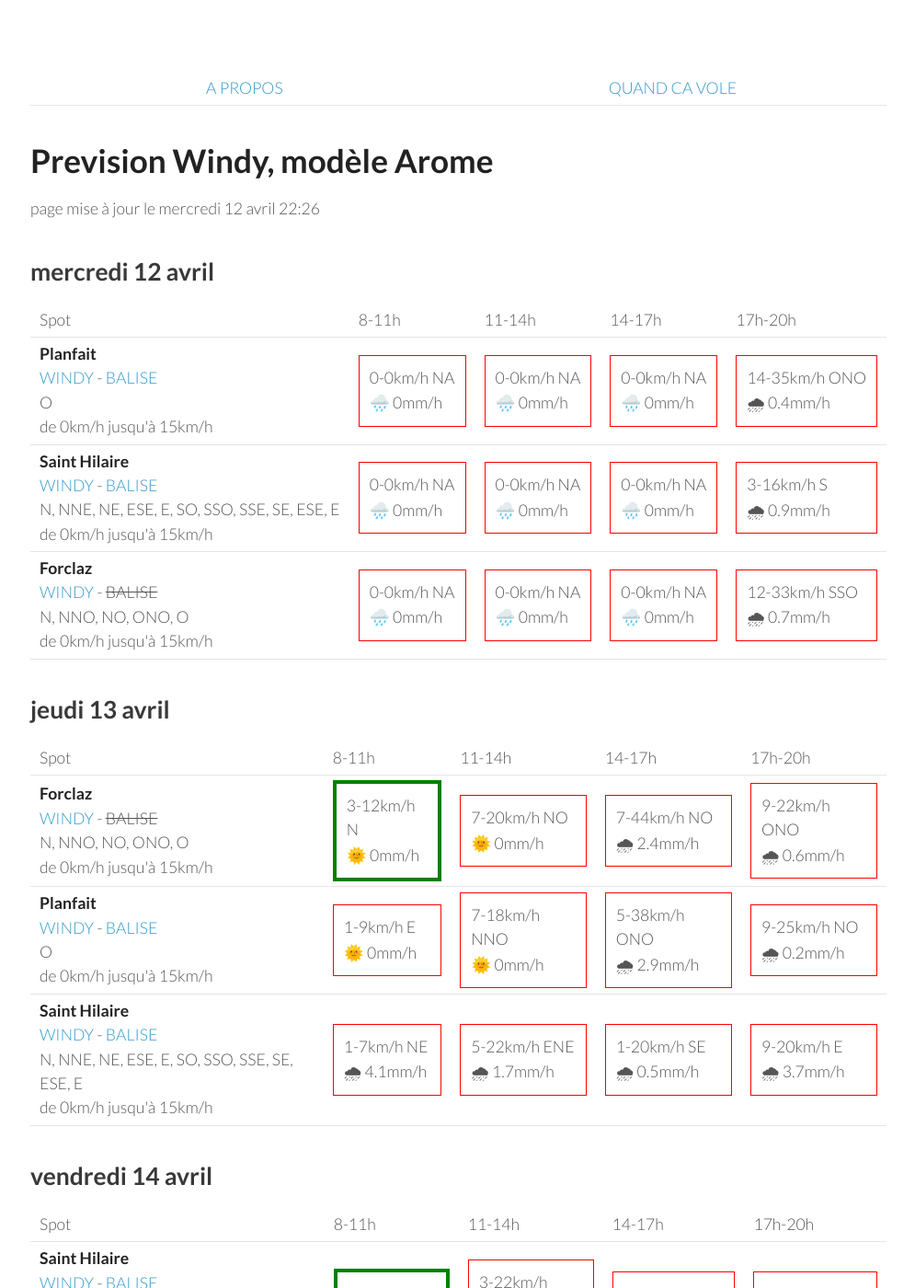
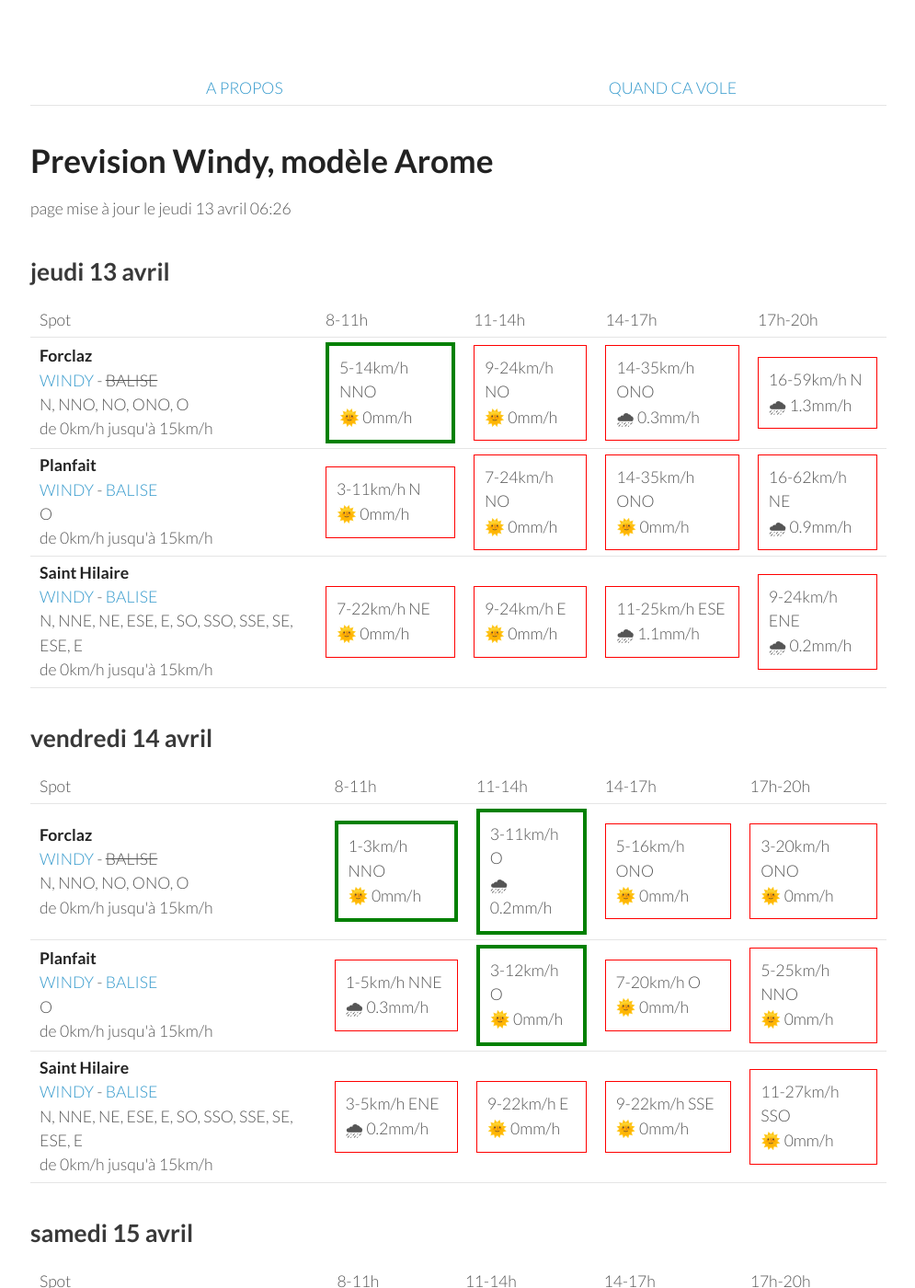
Before and after one commit to parapente-dans-le-nord/parapente-dans-le-nord.github.io, a Jekyll site: the page built from alpes_nord.markdown, in a window 1280 px wide and 1400 px high. Shown: the whole window at 92% size, without its empty margins (25-1020 px from the left). Built offline with Jekyll 4.4.1, drawn with Linux system fonts in a browser that asks for light colours; some of the changed text lies outside the part shown.

Commit message:
update index.markdown

```diff
--- a/alpes_nord.markdown
+++ b/alpes_nord.markdown
@@ -7,51 +7,8 @@ title:  "Tous les spots"
 {: .links}
 
 # Prevision Windy, modèle Arome
-page mise à jour le mercredi 12 avril 22:26
+page mise à jour le jeudi 13 avril 06:26
 
-## mercredi 12 avril
-
-{::nomarkdown}
-<table>
-  <tbody>
-    <tr>
-      <td>Spot</td>
-      <td>8-11h</td>
-      <td>11-14h</td>
-      <td>14-17h</td>
-      <td>17h-20h</td>
-    </tr>
-<tr>
-        <td><strong>Planfait</strong><br><a href="https://windy.com/45.853/6.223?45.415,6.223,8">WINDY</a> - <span class=""><a href="https://www.openwindmap.org/PP496">BALISE</a> </span><br> <span class="vent-favorable">O</span><br><span class="force-vent">de 0km/h jusqu'à 15km/h</span> </td>
-
-            <td><div class="not-flyable"><p>0-0km/h NA</p><p>🌧️ 0mm/h</p></div></td>
-            <td><div class="not-flyable"><p>0-0km/h NA</p><p>🌧️ 0mm/h</p></div></td>
-            <td><div class="not-flyable"><p>0-0km/h NA</p><p>🌧️ 0mm/h</p></div></td>
-            <td><div class="not-flyable"><p>14-35km/h ONO</p><p>🌧 0.4mm/h</p></div></td>
-
-    </tr>
-<tr>
-        <td><strong>Saint Hilaire</strong><br><a href="https://windy.com/45.307/5.888?45.087,5.889,9,m:eUFagkX">WINDY</a> - <span class=""><a href="http://www.balisemeteo.com/balise.php?idBalise=61">BALISE</a> </span><br> <span class="vent-favorable">N, NNE, NE, ESE, E, SO, SSO, SSE, SE, ESE, E</span><br><span class="force-vent">de 0km/h jusqu'à 15km/h</span> </td>
-
-            <td><div class="not-flyable"><p>0-0km/h NA</p><p>🌧️ 0mm/h</p></div></td>
-            <td><div class="not-flyable"><p>0-0km/h NA</p><p>🌧️ 0mm/h</p></div></td>
-            <td><div class="not-flyable"><p>0-0km/h NA</p><p>🌧️ 0mm/h</p></div></td>
-            <td><div class="not-flyable"><p>3-16km/h S</p><p>🌧 0.9mm/h</p></div></td>
-
-    </tr>
-<tr>
-        <td><strong>Forclaz</strong><br><a href="https://windy.com/45.814/6.247?45.375,6.246,8,m:eVwaglz">WINDY</a> - <span class="no-balise"> BALISE </span><br> <span class="vent-favorable">N, NNO, NO, ONO, O</span><br><span class="force-vent">de 0km/h jusqu'à 15km/h</span> </td>
-
-            <td><div class="not-flyable"><p>0-0km/h NA</p><p>🌧️ 0mm/h</p></div></td>
-            <td><div class="not-flyable"><p>0-0km/h NA</p><p>🌧️ 0mm/h</p></div></td>
-            <td><div class="not-flyable"><p>0-0km/h NA</p><p>🌧️ 0mm/h</p></div></td>
-            <td><div class="not-flyable"><p>12-33km/h SSO</p><p>🌧 0.7mm/h</p></div></td>
-
-    </tr>
-
-</tbody>
-</table>
-{:/}
 ## jeudi 13 avril
 
 {::nomarkdown}
@@ -67,30 +24,30 @@ page mise à jour le mercredi 12 avril 22:26
 <tr>
         <td><strong>Forclaz</strong><br><a href="https://windy.com/45.814/6.247?45.375,6.246,8,m:eVwaglz">WINDY</a> - <span class="no-balise"> BALISE </span><br> <span class="vent-favorable">N, NNO, NO, ONO, O</span><br><span class="force-vent">de 0km/h jusqu'à 15km/h</span> </td>
 
-            <td><div class="flyable"><p>3-12km/h N</p><p>🌞 0mm/h</p></div></td>
-            <td><div class="not-flyable"><p>7-20km/h NO</p><p>🌞 0mm/h</p></div></td>
-            <td><div class="not-flyable"><p>7-44km/h NO</p><p>🌧 2.4mm/h</p></div></td>
-            <td><div class="not-flyable"><p>9-22km/h ONO</p><p>🌧 0.6mm/h</p></div></td>
+            <td><div class="flyable"><p>5-14km/h NNO</p><p>🌞 0mm/h</p></div></td>
+            <td><div class="not-flyable"><p>9-24km/h NO</p><p>🌞 0mm/h</p></div></td>
+            <td><div class="not-flyable"><p>14-35km/h ONO</p><p>🌧 0.3mm/h</p></div></td>
+            <td><div class="not-flyable"><p>16-59km/h N</p><p>🌧 1.3mm/h</p></div></td>
 
 
     </tr>
 <tr>
         <td><strong>Planfait</strong><br><a href="https://windy.com/45.853/6.223?45.415,6.223,8">WINDY</a> - <span class=""><a href="https://www.openwindmap.org/PP496">BALISE</a> </span><br> <span class="vent-favorable">O</span><br><span class="force-vent">de 0km/h jusqu'à 15km/h</span> </td>
 
-            <td><div class="not-flyable"><p>1-9km/h E</p><p>🌞 0mm/h</p></div></td>
-            <td><div class="not-flyable"><p>7-18km/h NNO</p><p>🌞 0mm/h</p></div></td>
-            <td><div class="not-flyable"><p>5-38km/h ONO</p><p>🌧 2.9mm/h</p></div></td>
-            <td><div class="not-flyable"><p>9-25km/h NO</p><p>🌧 0.2mm/h</p></div></td>
+            <td><div class="not-flyable"><p>3-11km/h N</p><p>🌞 0mm/h</p></div></td>
+            <td><div class="not-flyable"><p>7-24km/h NO</p><p>🌞 0mm/h</p></div></td>
+            <td><div class="not-flyable"><p>14-35km/h ONO</p><p>🌞 0mm/h</p></div></td>
+            <td><div class="not-flyable"><p>16-62km/h NE</p><p>🌧 0.9mm/h</p></div></td>
 
 
     </tr>
 <tr>
         <td><strong>Saint Hilaire</strong><br><a href="https://windy.com/45.307/5.888?45.087,5.889,9,m:eUFagkX">WINDY</a> - <span class=""><a href="http://www.balisemeteo.com/balise.php?idBalise=61">BALISE</a> </span><br> <span class="vent-favorable">N, NNE, NE, ESE, E, SO, SSO, SSE, SE, ESE, E</span><br><span class="force-vent">de 0km/h jusqu'à 15km/h</span> </td>
 
-            <td><div class="not-flyable"><p>1-7km/h NE</p><p>🌧 4.1mm/h</p></div></td>
-            <td><div class="not-flyable"><p>5-22km/h ENE</p><p>🌧 1.7mm/h</p></div></td>
-            <td><div class="not-flyable"><p>1-20km/h SE</p><p>🌧 0.5mm/h</p></div></td>
-            <td><div class="not-flyable"><p>9-20km/h E</p><p>🌧 3.7mm/h</p></div></td>
+            <td><div class="not-flyable"><p>7-22km/h NE</p><p>🌞 0mm/h</p></div></td>
+            <td><div class="not-flyable"><p>9-24km/h E</p><p>🌞 0mm/h</p></div></td>
+            <td><div class="not-flyable"><p>11-25km/h ESE</p><p>🌧 1.1mm/h</p></div></td>
+            <td><div class="not-flyable"><p>9-24km/h ENE</p><p>🌧 0.2mm/h</p></div></td>
 
 
     </tr>
@@ -111,32 +68,32 @@ page mise à jour le mercredi 12 avril 22:26
       <td>17h-20h</td>
     </tr>
 <tr>
-        <td><strong>Saint Hilaire</strong><br><a href="https://windy.com/45.307/5.888?45.087,5.889,9,m:eUFagkX">WINDY</a> - <span class=""><a href="http://www.balisemeteo.com/balise.php?idBalise=61">BALISE</a> </span><br> <span class="vent-favorable">N, NNE, NE, ESE, E, SO, SSO, SSE, SE, ESE, E</span><br><span class="force-vent">de 0km/h jusqu'à 15km/h</span> </td>
-
-            <td><div class="flyable"><p>1-3km/h E</p><p>🌧 0.6mm/h</p></div></td>
-            <td><div class="not-flyable"><p>3-22km/h NNO</p><p>🌞 0mm/h</p></div></td>
-            <td><div class="not-flyable"><p>5-27km/h O</p><p>🌞 0mm/h</p></div></td>
-            <td><div class="not-flyable"><p>5-38km/h SO</p><p>🌧 0.3mm/h</p></div></td>
-
-
-    </tr>
-<tr>
         <td><strong>Forclaz</strong><br><a href="https://windy.com/45.814/6.247?45.375,6.246,8,m:eVwaglz">WINDY</a> - <span class="no-balise"> BALISE </span><br> <span class="vent-favorable">N, NNO, NO, ONO, O</span><br><span class="force-vent">de 0km/h jusqu'à 15km/h</span> </td>
 
-            <td><div class="flyable"><p>3-5km/h N</p><p>🌧 0.2mm/h</p></div></td>
-            <td><div class="not-flyable"><p>3-16km/h SO</p><p>🌞 0mm/h</p></div></td>
-            <td><div class="not-flyable"><p>3-22km/h SO</p><p>🌞 0mm/h</p></div></td>
-            <td><div class="not-flyable"><p>7-29km/h OSO</p><p>🌞 0mm/h</p></div></td>
+            <td><div class="flyable"><p>1-3km/h NNO</p><p>🌞 0mm/h</p></div></td>
+            <td><div class="flyable"><p>3-11km/h O</p><p>🌧 0.2mm/h</p></div></td>
+            <td><div class="not-flyable"><p>5-16km/h ONO</p><p>🌞 0mm/h</p></div></td>
+            <td><div class="not-flyable"><p>3-20km/h ONO</p><p>🌞 0mm/h</p></div></td>
 
 
     </tr>
 <tr>
         <td><strong>Planfait</strong><br><a href="https://windy.com/45.853/6.223?45.415,6.223,8">WINDY</a> - <span class=""><a href="https://www.openwindmap.org/PP496">BALISE</a> </span><br> <span class="vent-favorable">O</span><br><span class="force-vent">de 0km/h jusqu'à 15km/h</span> </td>
 
-            <td><div class="not-flyable"><p>1-7km/h NNE</p><p>🌧 0.6mm/h</p></div></td>
-            <td><div class="not-flyable"><p>3-16km/h OSO</p><p>🌞 0mm/h</p></div></td>
-            <td><div class="not-flyable"><p>5-22km/h OSO</p><p>🌞 0mm/h</p></div></td>
-            <td><div class="not-flyable"><p>9-35km/h O</p><p>🌞 0mm/h</p></div></td>
+            <td><div class="not-flyable"><p>1-5km/h NNE</p><p>🌧 0.3mm/h</p></div></td>
+            <td><div class="flyable"><p>3-12km/h O</p><p>🌞 0mm/h</p></div></td>
+            <td><div class="not-flyable"><p>7-20km/h O</p><p>🌞 0mm/h</p></div></td>
+            <td><div class="not-flyable"><p>5-25km/h NNO</p><p>🌞 0mm/h</p></div></td>
+
+
+    </tr>
+<tr>
+        <td><strong>Saint Hilaire</strong><br><a href="https://windy.com/45.307/5.888?45.087,5.889,9,m:eUFagkX">WINDY</a> - <span class=""><a href="http://www.balisemeteo.com/balise.php?idBalise=61">BALISE</a> </span><br> <span class="vent-favorable">N, NNE, NE, ESE, E, SO, SSO, SSE, SE, ESE, E</span><br><span class="force-vent">de 0km/h jusqu'à 15km/h</span> </td>
+
+            <td><div class="not-flyable"><p>3-5km/h ENE</p><p>🌧 0.2mm/h</p></div></td>
+            <td><div class="not-flyable"><p>9-22km/h E</p><p>🌞 0mm/h</p></div></td>
+            <td><div class="not-flyable"><p>9-22km/h SSE</p><p>🌞 0mm/h</p></div></td>
+            <td><div class="not-flyable"><p>11-27km/h SSO</p><p>🌞 0mm/h</p></div></td>
 
 
     </tr>
@@ -159,30 +116,30 @@ page mise à jour le mercredi 12 avril 22:26
 <tr>
         <td><strong>Planfait</strong><br><a href="https://windy.com/45.853/6.223?45.415,6.223,8">WINDY</a> - <span class=""><a href="https://www.openwindmap.org/PP496">BALISE</a> </span><br> <span class="vent-favorable">O</span><br><span class="force-vent">de 0km/h jusqu'à 15km/h</span> </td>
 
-            <td><div class="not-flyable"><p>5-22km/h SE</p><p>🌧 1.4mm/h</p></div></td>
-            <td><div class="not-flyable"><p>3-27km/h S</p><p>🌧 5mm/h</p></div></td>
-            <td><div class="not-flyable"><p>3-31km/h SO</p><p>🌧 5mm/h</p></div></td>
-            <td><div class="not-flyable"><p>3-31km/h ONO</p><p>🌧 3.2mm/h</p></div></td>
+            <td><div class="not-flyable"><p>5-25km/h SE</p><p>🌧 3.4mm/h</p></div></td>
+            <td><div class="not-flyable"><p>5-33km/h SSO</p><p>🌧 5mm/h</p></div></td>
+            <td><div class="not-flyable"><p>3-35km/h O</p><p>🌧 4.9mm/h</p></div></td>
+            <td><div class="not-flyable"><p>7-33km/h NO</p><p>🌧 2mm/h</p></div></td>
 
 
     </tr>
 <tr>
         <td><strong>Saint Hilaire</strong><br><a href="https://windy.com/45.307/5.888?45.087,5.889,9,m:eUFagkX">WINDY</a> - <span class=""><a href="http://www.balisemeteo.com/balise.php?idBalise=61">BALISE</a> </span><br> <span class="vent-favorable">N, NNE, NE, ESE, E, SO, SSO, SSE, SE, ESE, E</span><br><span class="force-vent">de 0km/h jusqu'à 15km/h</span> </td>
 
-            <td><div class="not-flyable"><p>1-24km/h SSE</p><p>🌧 4.1mm/h</p></div></td>
-            <td><div class="not-flyable"><p>3-27km/h S</p><p>🌧 2.1mm/h</p></div></td>
-            <td><div class="not-flyable"><p>5-50km/h NO</p><p>🌧 4.6mm/h</p></div></td>
-            <td><div class="not-flyable"><p>5-50km/h NNO</p><p>🌧 3mm/h</p></div></td>
+            <td><div class="not-flyable"><p>3-25km/h S</p><p>🌧 2.9mm/h</p></div></td>
+            <td><div class="not-flyable"><p>3-46km/h S</p><p>🌧 3.3mm/h</p></div></td>
+            <td><div class="not-flyable"><p>1-48km/h ONO</p><p>🌧 6mm/h</p></div></td>
+            <td><div class="not-flyable"><p>3-51km/h NNO</p><p>🌧 3.6mm/h</p></div></td>
 
 
     </tr>
 <tr>
         <td><strong>Forclaz</strong><br><a href="https://windy.com/45.814/6.247?45.375,6.246,8,m:eVwaglz">WINDY</a> - <span class="no-balise"> BALISE </span><br> <span class="vent-favorable">N, NNO, NO, ONO, O</span><br><span class="force-vent">de 0km/h jusqu'à 15km/h</span> </td>
 
-            <td><div class="not-flyable"><p>5-22km/h SE</p><p>🌧 2.5mm/h</p></div></td>
-            <td><div class="not-flyable"><p>3-29km/h SSO</p><p>🌧 3.4mm/h</p></div></td>
-            <td><div class="not-flyable"><p>1-37km/h SO</p><p>🌧 6mm/h</p></div></td>
-            <td><div class="not-flyable"><p>5-29km/h ONO</p><p>🌧 1.9mm/h</p></div></td>
+            <td><div class="not-flyable"><p>5-25km/h SE</p><p>🌧 3.5mm/h</p></div></td>
+            <td><div class="not-flyable"><p>3-31km/h SSO</p><p>🌧 5mm/h</p></div></td>
+            <td><div class="not-flyable"><p>3-35km/h O</p><p>🌧 4.8mm/h</p></div></td>
+            <td><div class="not-flyable"><p>7-35km/h NO</p><p>🌧 1.7mm/h</p></div></td>
 
 
     </tr>
@@ -205,8 +162,8 @@ page mise à jour le mercredi 12 avril 22:26
 <tr>
         <td><strong>Saint Hilaire</strong><br><a href="https://windy.com/45.307/5.888?45.087,5.889,9,m:eUFagkX">WINDY</a> - <span class=""><a href="http://www.balisemeteo.com/balise.php?idBalise=61">BALISE</a> </span><br> <span class="vent-favorable">N, NNE, NE, ESE, E, SO, SSO, SSE, SE, ESE, E</span><br><span class="force-vent">de 0km/h jusqu'à 15km/h</span> </td>
 
-            <td><div class="not-flyable"><p>3-48km/h N</p><p>🌧 0.3mm/h</p></div></td>
-            <td><div class="not-flyable"><p>5-44km/h NNE</p><p>🌧 0.4mm/h</p></div></td>
+            <td><div class="not-flyable"><p>5-42km/h NNE</p><p>🌧 1mm/h</p></div></td>
+            <td><div class="not-flyable"><p>5-42km/h N</p><p>🌧 0.7mm/h</p></div></td>
             <td><div class="not-flyable"><p>7-44km/h N</p><p>🌧 0.4mm/h</p></div></td>
             <td><div class="not-flyable"><p>7-50km/h NNE</p><p>🌧 0.6mm/h</p></div></td>
 
@@ -215,8 +172,8 @@ page mise à jour le mercredi 12 avril 22:26
 <tr>
         <td><strong>Forclaz</strong><br><a href="https://windy.com/45.814/6.247?45.375,6.246,8,m:eVwaglz">WINDY</a> - <span class="no-balise"> BALISE </span><br> <span class="vent-favorable">N, NNO, NO, ONO, O</span><br><span class="force-vent">de 0km/h jusqu'à 15km/h</span> </td>
 
-            <td><div class="not-flyable"><p>3-22km/h ONO</p><p>🌧 1mm/h</p></div></td>
-            <td><div class="not-flyable"><p>5-25km/h ONO</p><p>🌧 0.9mm/h</p></div></td>
+            <td><div class="not-flyable"><p>5-24km/h ONO</p><p>🌧 1.7mm/h</p></div></td>
+            <td><div class="not-flyable"><p>7-27km/h ONO</p><p>🌧 0.5mm/h</p></div></td>
             <td><div class="not-flyable"><p>7-31km/h NNO</p><p>🌧 0.3mm/h</p></div></td>
             <td><div class="not-flyable"><p>7-37km/h NNO</p><p>🌧 0.5mm/h</p></div></td>
 
@@ -225,10 +182,10 @@ page mise à jour le mercredi 12 avril 22:26
 <tr>
         <td><strong>Planfait</strong><br><a href="https://windy.com/45.853/6.223?45.415,6.223,8">WINDY</a> - <span class=""><a href="https://www.openwindmap.org/PP496">BALISE</a> </span><br> <span class="vent-favorable">O</span><br><span class="force-vent">de 0km/h jusqu'à 15km/h</span> </td>
 
-            <td><div class="not-flyable"><p>1-24km/h NO</p><p>🌧 0.6mm/h</p></div></td>
-            <td><div class="not-flyable"><p>5-27km/h NO</p><p>🌧 0.4mm/h</p></div></td>
-            <td><div class="not-flyable"><p>7-33km/h NNO</p><p>🌧 0.4mm/h</p></div></td>
-            <td><div class="not-flyable"><p>11-38km/h N</p><p>🌞 0mm/h</p></div></td>
+            <td><div class="not-flyable"><p>5-24km/h NO</p><p>🌧 1.8mm/h</p></div></td>
+            <td><div class="not-flyable"><p>7-27km/h NO</p><p>🌧 0.5mm/h</p></div></td>
+            <td><div class="not-flyable"><p>9-33km/h NNO</p><p>🌧 0.2mm/h</p></div></td>
+            <td><div class="not-flyable"><p>9-37km/h NNO</p><p>🌧 0.4mm/h</p></div></td>
 
 
     </tr>
@@ -271,10 +228,10 @@ page mise à jour le mercredi 12 avril 22:26
 <tr>
         <td><strong>Planfait</strong><br><a href="https://windy.com/45.853/6.223?45.415,6.223,8">WINDY</a> - <span class=""><a href="https://www.openwindmap.org/PP496">BALISE</a> </span><br> <span class="vent-favorable">O</span><br><span class="force-vent">de 0km/h jusqu'à 15km/h</span> </td>
 
-            <td><div class="not-flyable"><p>1-12km/h ENE</p><p>🌞 0mm/h</p></div></td>
-            <td><div class="not-flyable"><p>3-18km/h NO</p><p>🌞 0mm/h</p></div></td>
-            <td><div class="not-flyable"><p>7-31km/h NO</p><p>🌞 0mm/h</p></div></td>
-            <td><div class="not-flyable"><p>9-35km/h NNO</p><p>🌞 0mm/h</p></div></td>
+            <td><div class="not-flyable"><p>3-14km/h NE</p><p>🌞 0mm/h</p></div></td>
+            <td><div class="not-flyable"><p>5-24km/h NO</p><p>🌞 0mm/h</p></div></td>
+            <td><div class="not-flyable"><p>9-33km/h NO</p><p>🌞 0mm/h</p></div></td>
+            <td><div class="not-flyable"><p>7-35km/h N</p><p>🌞 0mm/h</p></div></td>
 
 
     </tr>
```
